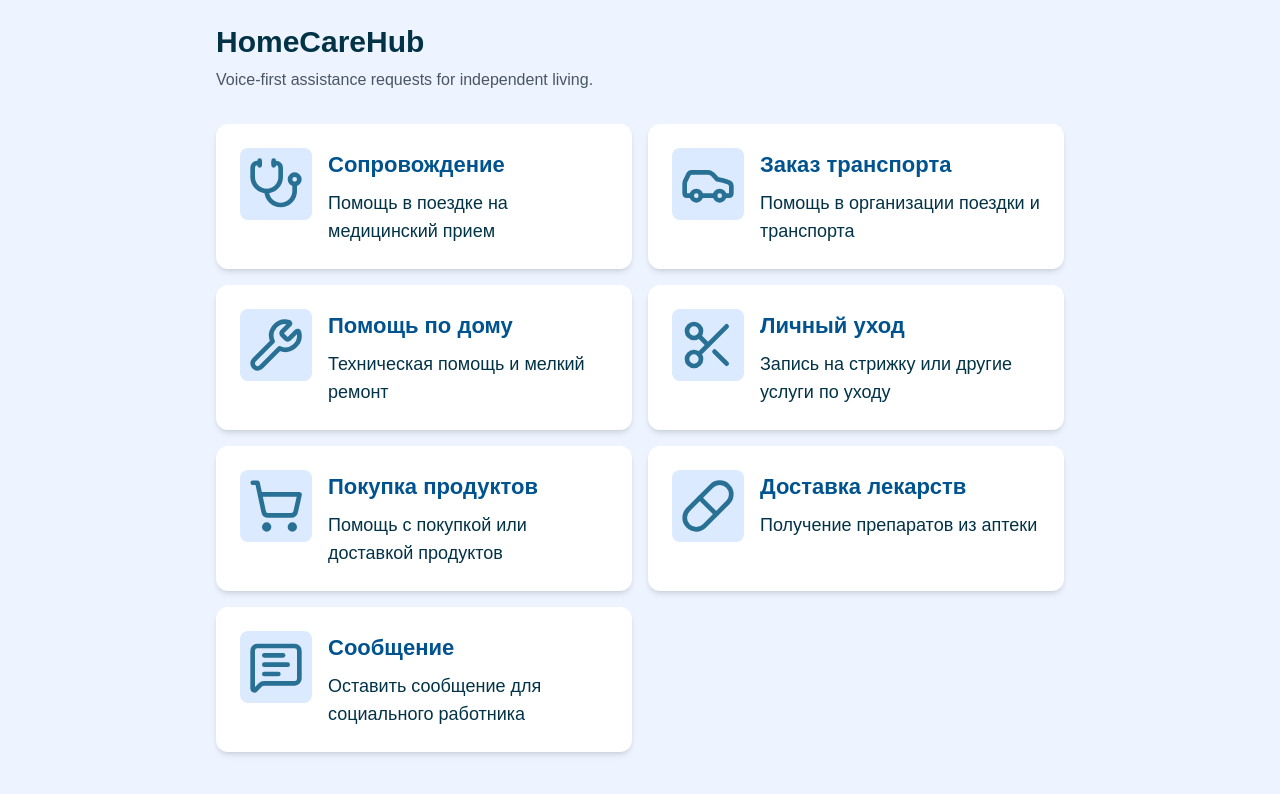
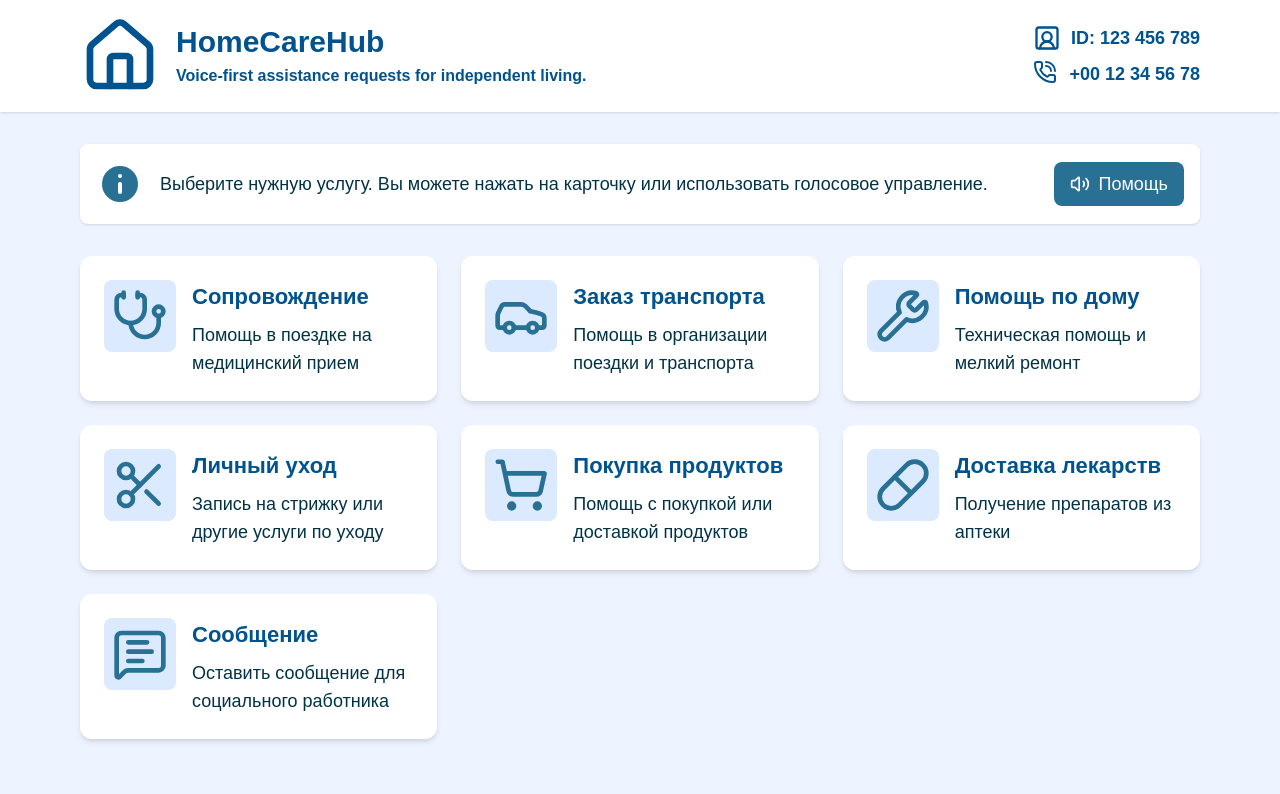
Before and after one commit to Inna-B10/HomeCareHub, a Next.js app: page / in a window 1280 px wide. Shown: the top 794 px of the page. Built offline with nearby package versions, Linux system fonts and the light colour scheme.

Commit message:
Add Header and Info components; restructure Home page layout for improved UI

```diff
--- a/src/app/page.tsx
+++ b/src/app/page.tsx
@@ -1,26 +1,22 @@
+import { Header } from '@/components/Header'
+import { Info } from '@/components/Info'
 import { ServiceCard } from '@/components/ServiceCard'
 import { services } from '@/data/services'
 
 export default function Home() {
   return (
-    <main className="mx-auto max-w-4xl p-6">
-      <header className="mb-8">
-        <h1 className="text-3xl font-bold">
-          HomeCareHub
-        </h1>
-
-        <p className="mt-2 text-gray-600">
-          Voice-first assistance requests for independent living.
-        </p>
-      </header>
-
-      <section className="grid gap-4 sm:grid-cols-2">
+    <main className="min-h-screen bg-background">
+      <Header />
+      <section className="max-w-6xl mx-auto px-4 py-8">
+        <Info />
+        <div className="grid grid-cols-1 md:grid-cols-2 lg:grid-cols-3 gap-y-6 gap-x-6">
           {services.map(service => (
             <ServiceCard
               key={service.id}
               service={service}
             />
           ))}
+        </div>
       </section>
     </main>
   )
--- /dev/null
+++ b/src/components/Header.tsx
@@ -0,0 +1,26 @@
+import { HomeIcon, PhoneCallIcon, SquareUserRound } from 'lucide-react'
+
+export function Header() {
+  return (
+    <header className="bg-white shadow-sm text-dark-accent font-semibold">
+      <div className='max-w-6xl mx-auto p-4 flex flex-col md:flex-row gap-4 items-center justify-between'>
+        <div className="flex justify-center items-center gap-2 md:justify-start md:gap-4 w-full">
+          <HomeIcon className="hidden md:block md:w-20 md:h-20" />
+          <div className='flex flex-col gap-1 items-center md:items-start'>
+            <div className='flex gap-2 items-center'>
+              <HomeIcon className="w-10 h-10 mb-2 md:hidden" />
+                <h1 className="text-3xl font-bold">HomeCareHub</h1>
+            </div>
+            <p className='text-center'>
+              Voice-first assistance requests for independent living.
+            </p>
+          </div>
+        </div>
+        <div className='w-fit grid grid-cols-[1fr_3fr] gap-y-2 md:gap-2  text-nowrap text-lg text-right'>
+          <SquareUserRound className='w-7 h-7' /><span>ID: 123 456 789</span>
+          <PhoneCallIcon className='w-6 h-6' /><span>+00 12 34 56 78</span>
+        </div>
+      </div>
+    </header>
+    )
+}
--- /dev/null
+++ b/src/components/Info.tsx
@@ -0,0 +1,21 @@
+import { InfoIcon, Volume2Icon } from 'lucide-react'
+
+export function Info() {
+  return(
+    <div className='flex flex-col items-center justify-center gap-4 md:flex-row md:justify-between text-lg mb-8 bg-white p-4 rounded-lg shadow'>
+      <div className='flex gap-2 items-center'>
+        <InfoIcon className='hidden md:inline-flex align-bottom mr-2 text-white w-16 h-16 lg:w-12 lg:h-12 fill-light-accent' />
+        <p className="text-center md:text-left">
+          <InfoIcon className='md:hidden inline-flex align-bottom mr-2 text-white w-8 h-8 fill-light-accent' /> Выберите нужную услугу. Вы можете нажать на карточку или использовать голосовое управление.
+        </p>
+      </div>
+      <button
+      // onClick={() => }
+      className="w-fit flex items-center gap-2 px-4 py-2 bg-light-accent rounded-lg hover:bg-dark-accent transition"
+    >
+      <Volume2Icon className="w-5 h-5 text-white" />
+      <span className="text-white font-medium">Помощь</span>
+    </button>
+  </div>
+  )
+}
```
Lines whose indentation alone changed are shown as unchanged.
